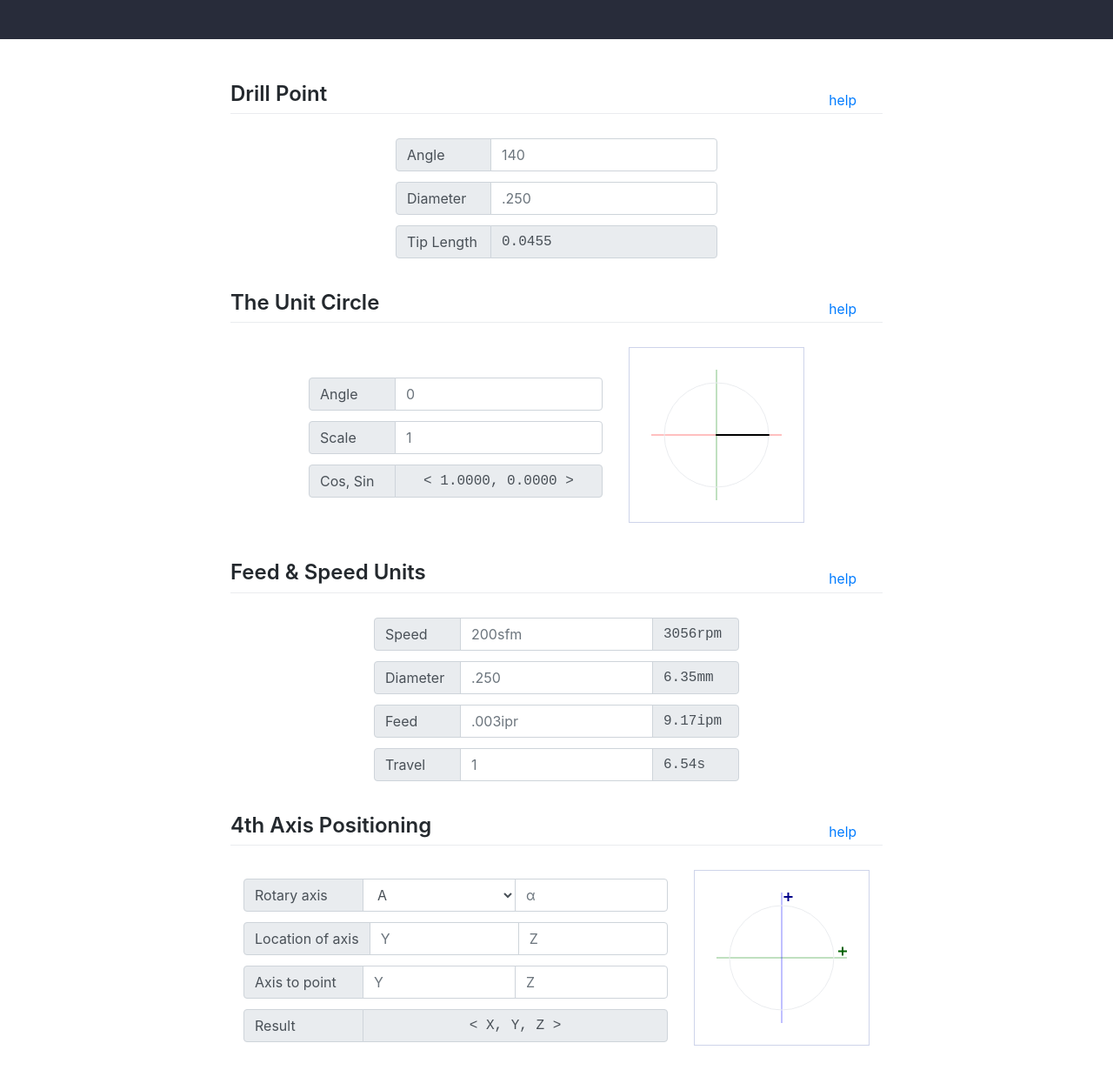
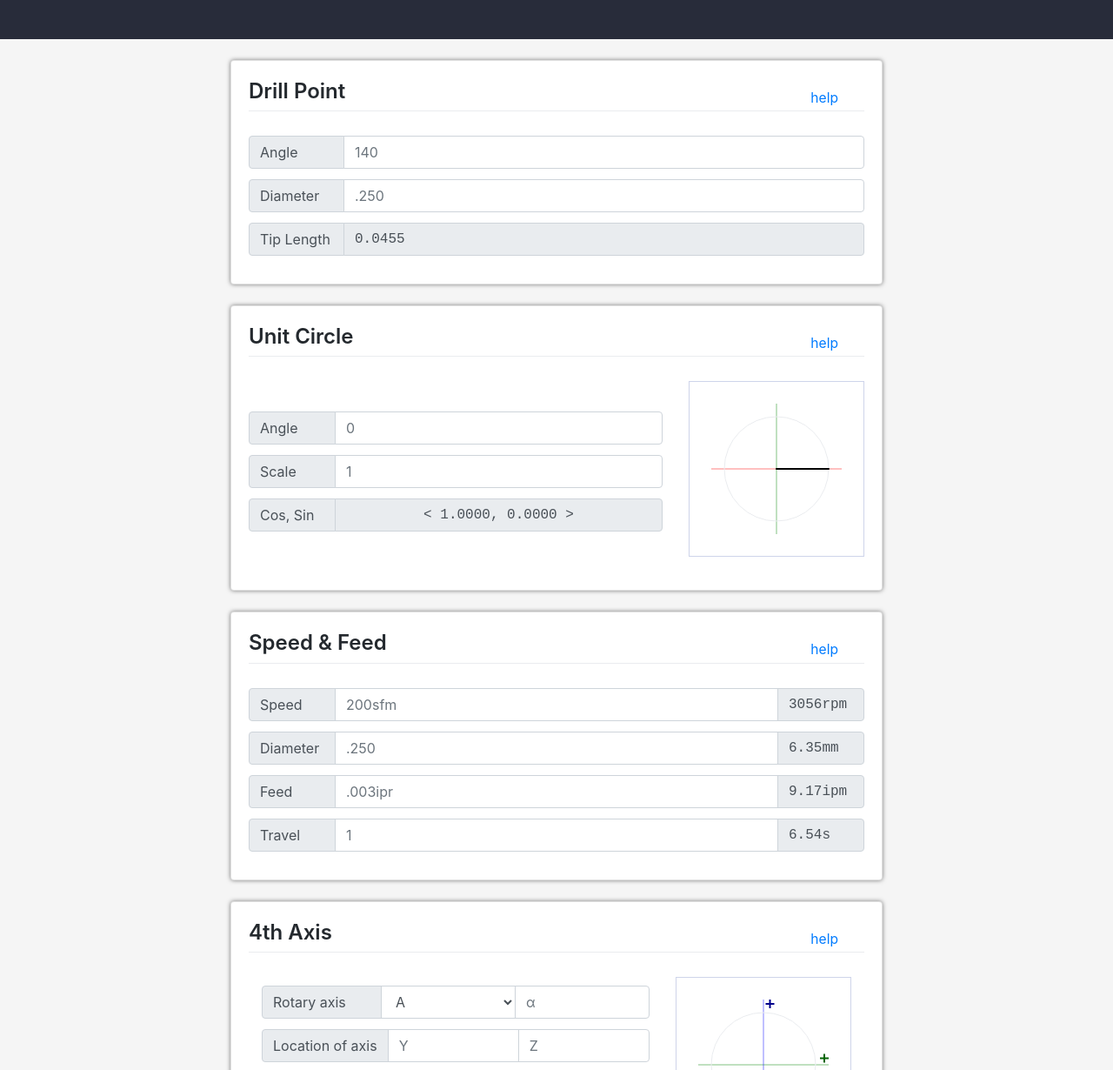
Before and after one commit to scottmwyant/CNCmath, a plain HTML site: page app.html in a window 1280 px wide. Shown: the part 149-1379 px from the top of the page at 87% size. Drawn offline with Linux system fonts and the light colour scheme.

Commit message:
Implement Bootstrap cards

```diff
--- a/app.html
+++ b/app.html
@@ -41,8 +41,21 @@
     media="(device-width: 1024px) and (device-height: 1366px) and (-webkit-device-pixel-ratio: 2)" />
 
   <style>
+    body {
+      background-color: whitesmoke;
+    }
+
+    .card {
+      box-shadow: 0 0 5px rgba(0, 0, 0, 0.5);
+    }
+
     main {
       margin: 0 auto;
+    }
+
+    main>section {
+      margin-top: 24px;
+      margin-bottom: 24px;
     }
 
     #FeedAndSpeed span.input-group-text {
@@ -61,17 +74,16 @@
       min-width: 138px;
     }
 
+    h2.card-title {
+      margin-top: 0px;
+    }
+
     canvas {
       border: solid 1px #ced4ea;
       padding: 25px 25px 25px 25px;
       margin: .75rem auto;
       width: 202px;
       height: 202px;
-    }
-
-    section {
-      max-width: 1000px;
-      margin: 0 auto;
     }
 
     section h2 {
@@ -150,24 +162,24 @@
   </header>
 
   <!-- Main container -->
-  <main class="markdown">
+  <main class="markdown" style="background-color: transparent;">
 
-    <section id="DrillPoint">
-      <div class="row">
-        <div class="col">
-          <h2>Drill Point <a class="helpLink" href="#" onclick="app.helpToggle(event)">help</a></h2>
+    <section id="DrillPoint" class="card">
+      <div class="card-body">
+
+          <h2 class="card-title">Drill Point <a class="helpLink" href="#" onclick="app.helpToggle(event)">help</a></h2>
           <p class="helpText">Input the tool diameter and the included angle. Output is the length as measured along the axis
             of the tool, from the tip to the full diameter. The angle input assumes degrees, input radians using '2.44rad'.
             Diameter assumes decimal inch input, you can also input fractional '1/4' or metric '6.35mm'. </p>
-        </div>
-      </div>
+
+
 
       <div class="row">
-        <div class="col mx-auto" style="max-width: 600px;">
+        <div class="col mx-auto">
           <div class="row">
 
             <!-- Drill Point Applet -->
-            <div class="col-md mx-auto" style="max-width: 400px;">
+            <div class="col-md mx-auto">
 
               <!-- Drill Point Input -->
               <form>
@@ -205,23 +217,22 @@
           </div>
         </div>
       </div>
+      </div>
     </section>
 
-    <section id="UnitCircle">
-      <div class="row">
-        <div class="col">
-          <h2>The Unit Circle <a class="helpLink" href="#" onclick="app.helpToggle(event)">help</a></h2>
+    <section id="UnitCircle" class="card">
+      <div class="card-body">
+
+          <h2 class="card-title">Unit Circle <a class="helpLink" href="#" onclick="app.helpToggle(event)">help</a></h2>
           <p class="helpText">The unit circle is a simple visualization of cosine and sine. The angle input assumes degrees,
             input radians using '2.44rad'. The scale input is unitless.</p>
-        </div>
-      </div>
 
       <div class="row">
-        <div class="col mx-auto" style="max-width: 600px;">
+        <div class="col mx-auto">
           <div class="row">
 
             <!-- Unit Circle Applet -->
-            <div class="col-md mx-auto my-auto" style="max-width: 400px;">
+            <div class="col-md mx-auto my-auto">
 
               <!-- Unit circle input -->
               <form>
@@ -265,23 +276,21 @@
           </div>
         </div>
       </div>
+      </div>
     </section>
 
-    <section id="FeedAndSpeed">
+    <section id="FeedAndSpeed" class="card">
+      <div class="card-body">
 
-      <div class="row">
-        <div class="col">
-          <h2>Feed &amp; Speed Units<a class="helpLink" href="#" onclick="app.helpToggle(event)">help</a></h2>
+          <h2 class="card-title">Speed &amp; Feed<a class="helpLink" href="#" onclick="app.helpToggle(event)">help</a></h2>
           <p class="helpText">Convert between spindle speed (revs/min, rpm) and surface speed (feet/min, sfm). Convert feed
             between inches/rev (ipr) and inches/minute (ipm). Diameter input is assumed to be decimal inch, optionally enter
             fractional inch '1/4' or metric '6mm'.</p>
-        </div>
-      </div>
 
       <div class="row">
 
         <!-- Speed and Feed Applet -->
-        <form class="col mx-auto" style="max-width: 450px;">
+        <form class="col mx-auto">
 
           <!-- Speed input -->
           <div class="input-group">
@@ -330,20 +339,19 @@
         </form>
 
       </div>
+      </div>
     </section>
 
-    <section id="RotaryPositioning4">
-      <div class="row">
-        <div class="col">
-          <h2>4th Axis Positioning <a class="helpLink" href="#" onclick="app.helpToggle(event)">help</a></h2>
+    <section id="RotaryPositioning4" class="card">
+      <div class="card-body">
+
+          <h2 class="card-title">4th Axis<a class="helpLink" href="#" onclick="app.helpToggle(event)">help</a></h2>
           <p class="helpText">Calculate where a point lands after a given rotation is applied. The point's initial location
             must be known and the location of the axis of rotation must be known.</p>
-        </div>
-      </div>
 
-      <div class="row mx-auto" style="max-width: 800px;">
+      <div class="row mx-auto">
         <div class="col-md mx-auto my-auto">
-          <form style="max-width: 600px;">
+          <form>
 
             <!-- Axis Configuration -->
             <div class="input-group">
@@ -392,7 +400,7 @@
           <canvas id="canvas2" width="150" height="150"></canvas>
         </div>
       </div>
-
+      </div>
     </section>
 
   </main>
```
